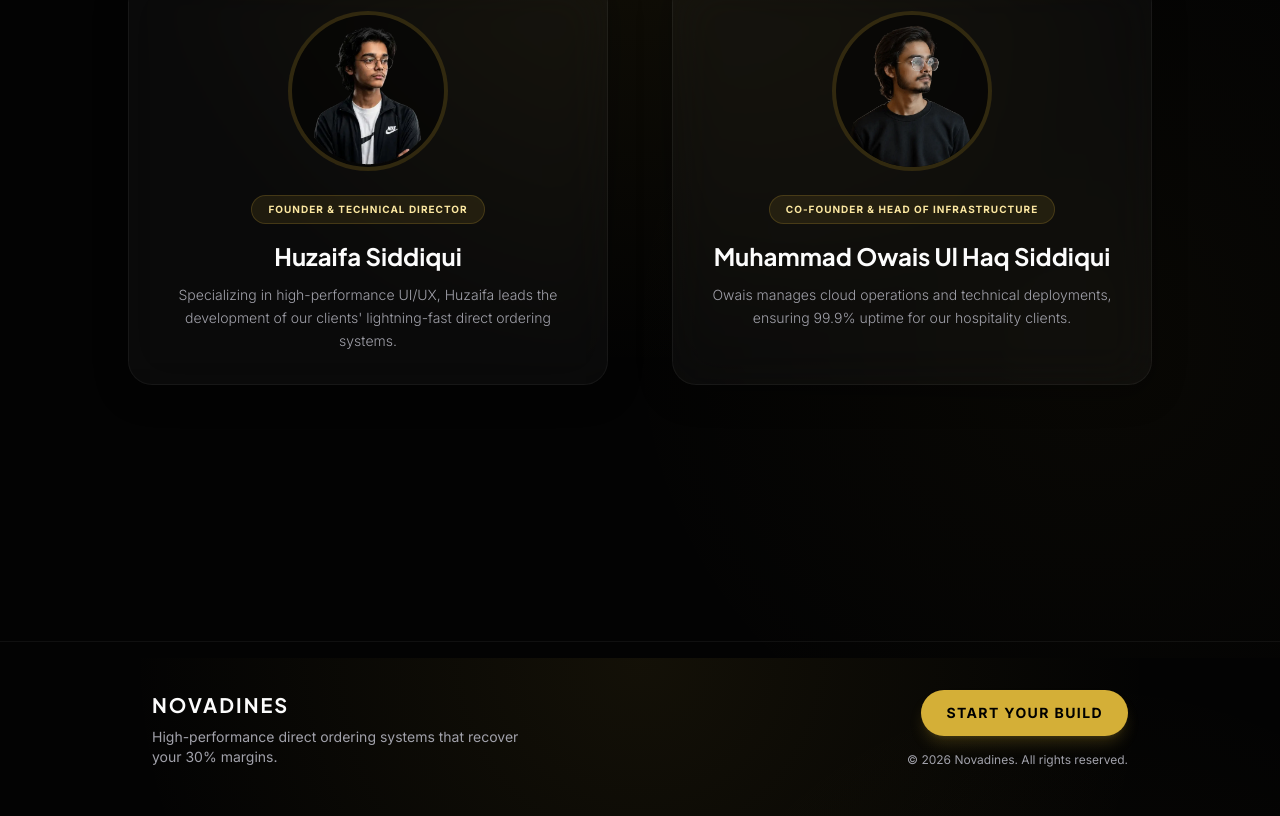
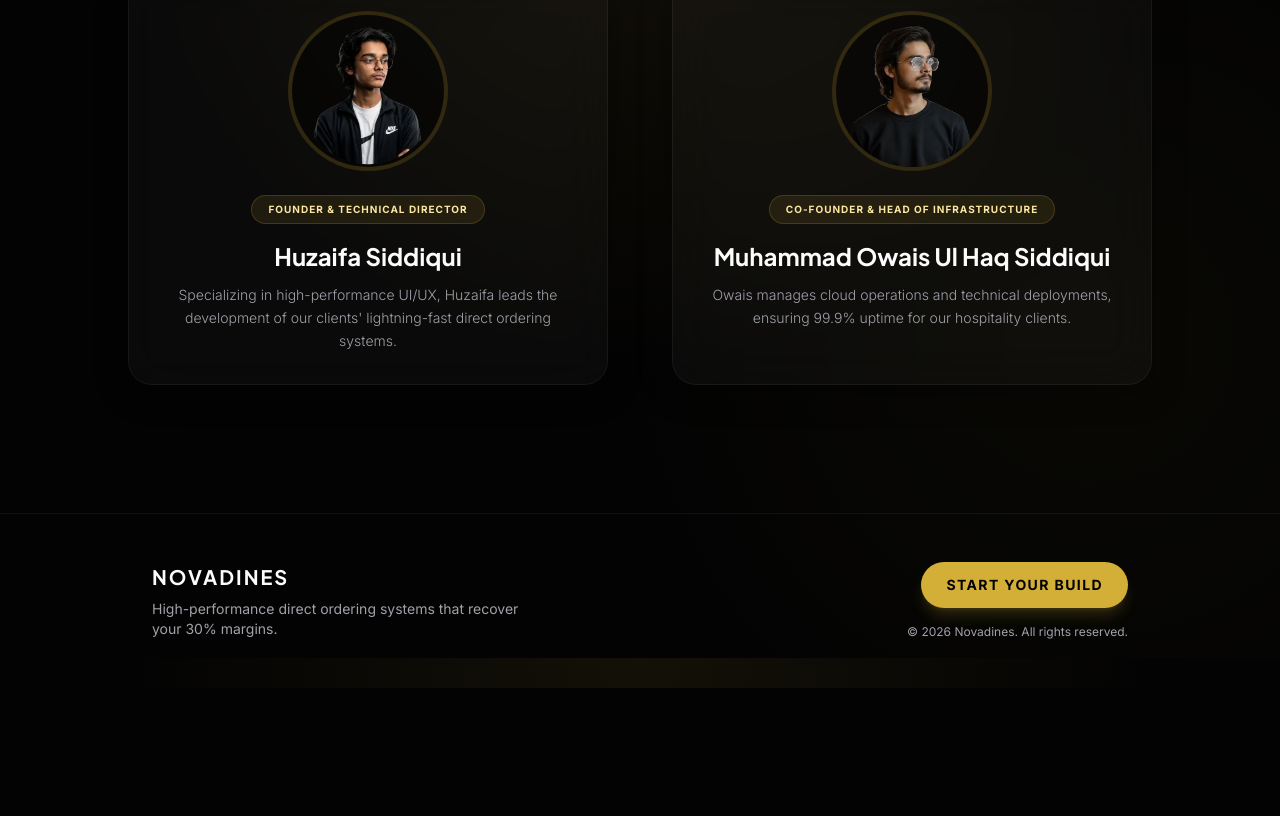
Before and after one commit to Huzaifa-Siddique/novadines, a Next.js app: page / in a window 1280 px wide. Shown: the part 4142-4958 px from the top of the page. After the commit the page ends 4830 px from the top, so only its background shows below. Built offline with nearby package versions, Linux system fonts and the light colour scheme.

Commit message:
Fix large gap between about section and footer

```diff
--- a/src/components/layout/Footer.tsx
+++ b/src/components/layout/Footer.tsx
@@ -2,7 +2,7 @@ import React from "react";
 
 export default function Footer() {
   return (
-    <footer className="py-12 border-t border-glass-border mt-32 relative z-[1]">
+    <footer className="py-12 border-t border-glass-border relative z-[1]">
       <div className="max-w-5xl mx-auto px-6 flex flex-col md:flex-row items-center justify-between gap-6">
         <div className="flex flex-col gap-2 text-center md:text-left">
           <span className="font-display font-bold text-xl tracking-widest text-text-primary uppercase">
```
